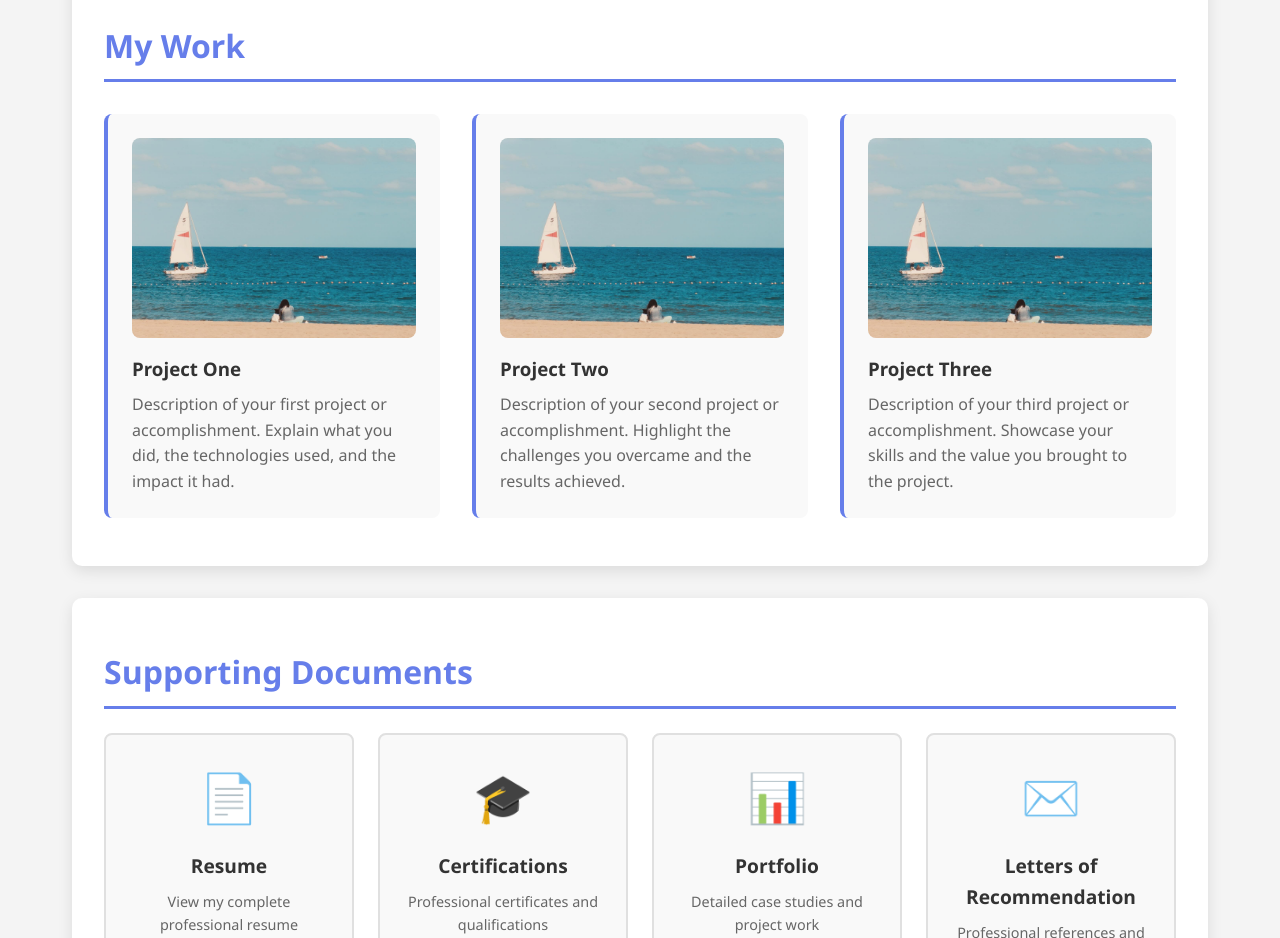
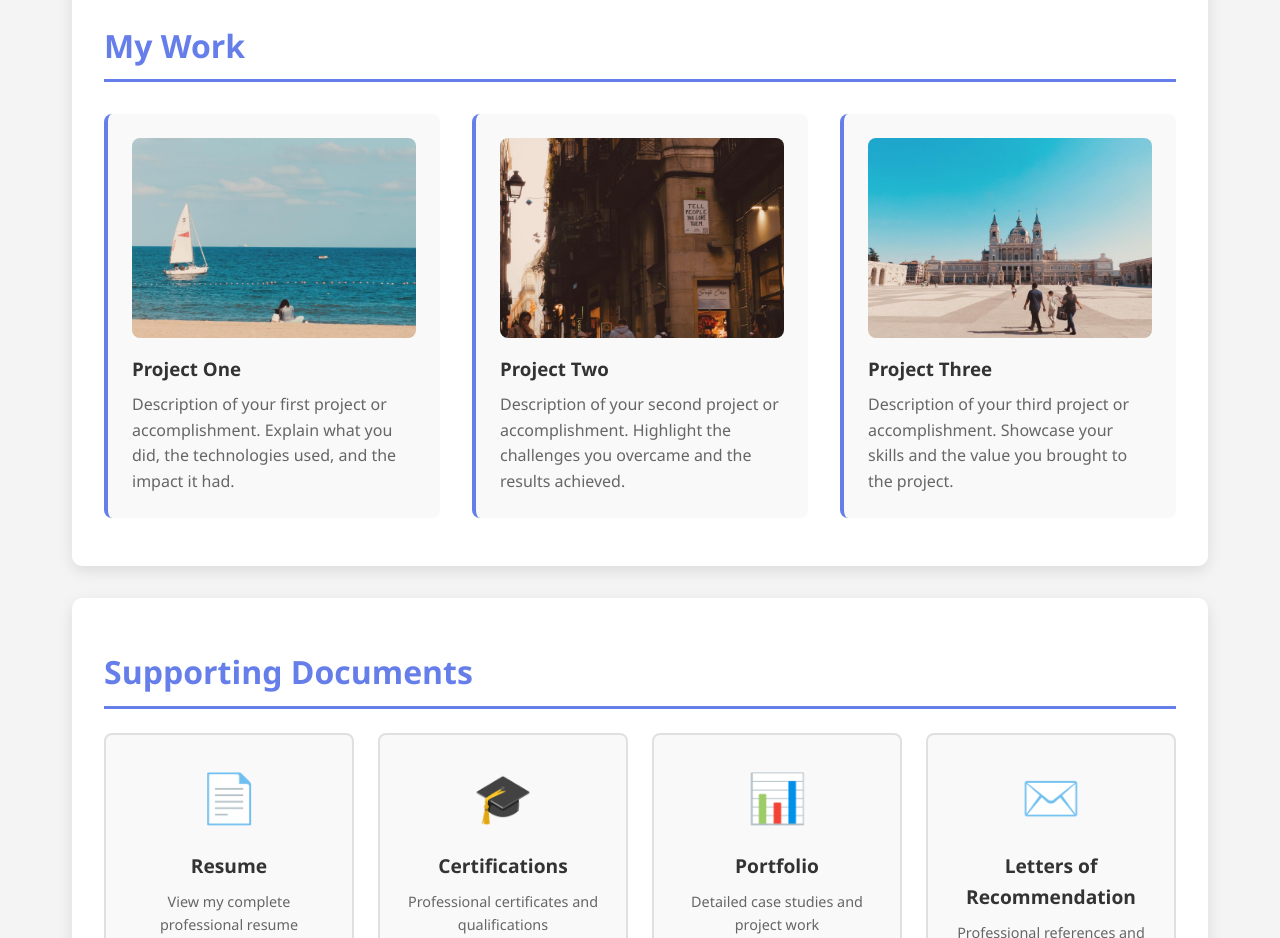
Before and after one commit to virtualbean/Website, a plain HTML site: page index.html in a window 1280 px wide. Shown: the part 860-1798 px from the top of the page. Drawn offline with Linux system fonts and the light colour scheme.

Commit message:
feat: poster, palace, and beach images added

```diff
--- a/index.html
+++ b/index.html
@@ -44,12 +44,12 @@
                     <p>Description of your first project or accomplishment. Explain what you did, the technologies used, and the impact it had.</p>
                 </div>
                 <div class="work-item">
-                    <img src="/public/images/beach.jpeg" alt="Beach" class="work-img">
+                    <img src="/public/images/poster.jpeg" alt="Poster" class="work-img">
                     <h3>Project Two</h3>
                     <p>Description of your second project or accomplishment. Highlight the challenges you overcame and the results achieved.</p>
                 </div>
                 <div class="work-item">
-                    <img src="/public/images/beach.jpeg" alt="Beach" class="work-img">
+                    <img src="/public/images/palace.jpeg" alt="Palace" class="work-img">
                     <h3>Project Three</h3>
                     <p>Description of your third project or accomplishment. Showcase your skills and the value you brought to the project.</p>
                 </div>
```
